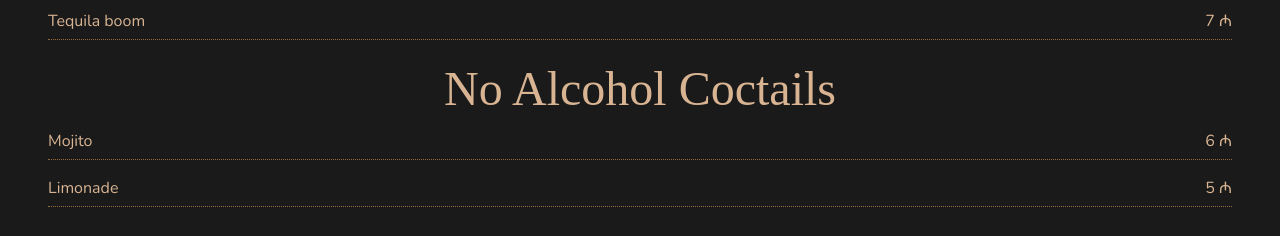
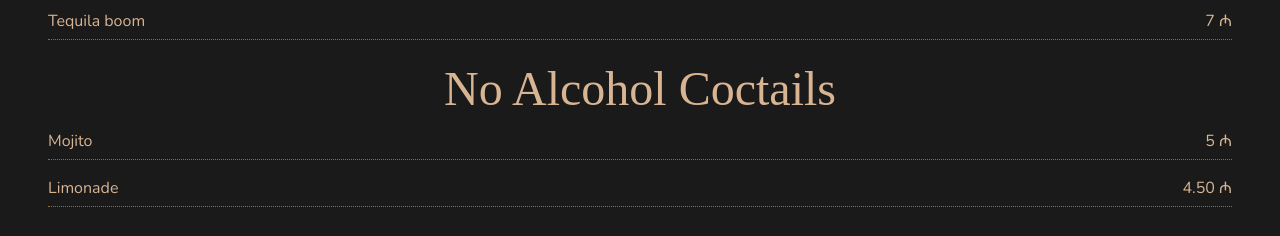
Before and after one commit to Huseynlimran/cask110, a React (Create React App) app: page / in a window 1280 px wide. Shown: the part 1860-2096 px from the top of the page. Built offline with nearby package versions, Linux system fonts and the light colour scheme; a web font is replaced by a local one.

Commit message:
Update Noalcohol.js

```diff
--- a/src/pages/Noalcohol.js
+++ b/src/pages/Noalcohol.js
@@ -9,7 +9,7 @@ export default function Noalcohol() {
       <div className="price">
         <p>Mojito  </p>
         <div className="line"></div>
-        <p>6 ₼</p>
+        <p>5 ₼</p>
       </div>
 
 
@@ -17,7 +17,7 @@ export default function Noalcohol() {
       <div className="price">
         <p>Limonade   </p>
         <div className="line"></div>
-        <p>5 ₼</p>
+        <p>4.50 ₼</p>
       </div>
       </div>
   )
```
